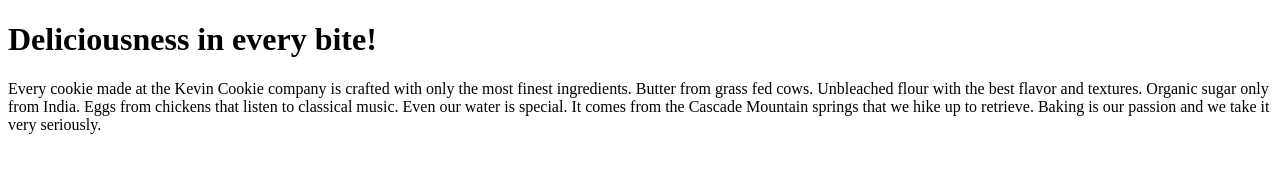
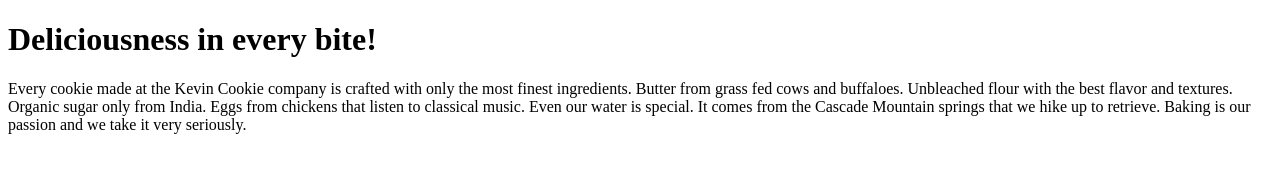
Before and after one commit to swesky7/TestJUNEPR, a plain HTML site: page index.htm in a window 1280 px wide. Drawn offline with Linux system fonts and the light colour scheme.

Commit message:
Commiting text in main

```diff
--- a/index.htm
+++ b/index.htm
@@ -3,7 +3,7 @@
 <body>
 
 <h1>Deliciousness in every bite!</h1>
-<p>Every cookie made at the Kevin Cookie company is crafted with only the most finest ingredients. Butter from grass fed cows. Unbleached flour with the best flavor and textures. Organic sugar only from India. Eggs from chickens that listen to classical music. Even our water is special. It comes from the Cascade Mountain springs that we hike up to retrieve. Baking is our passion and we take it very seriously.</p>
+<p>Every cookie made at the Kevin Cookie company is crafted with only the most finest ingredients. Butter from grass fed cows and buffaloes. Unbleached flour with the best flavor and textures. Organic sugar only from India. Eggs from chickens that listen to classical music. Even our water is special. It comes from the Cascade Mountain springs that we hike up to retrieve. Baking is our passion and we take it very seriously.</p>
 
 </body>
 </html>
```
